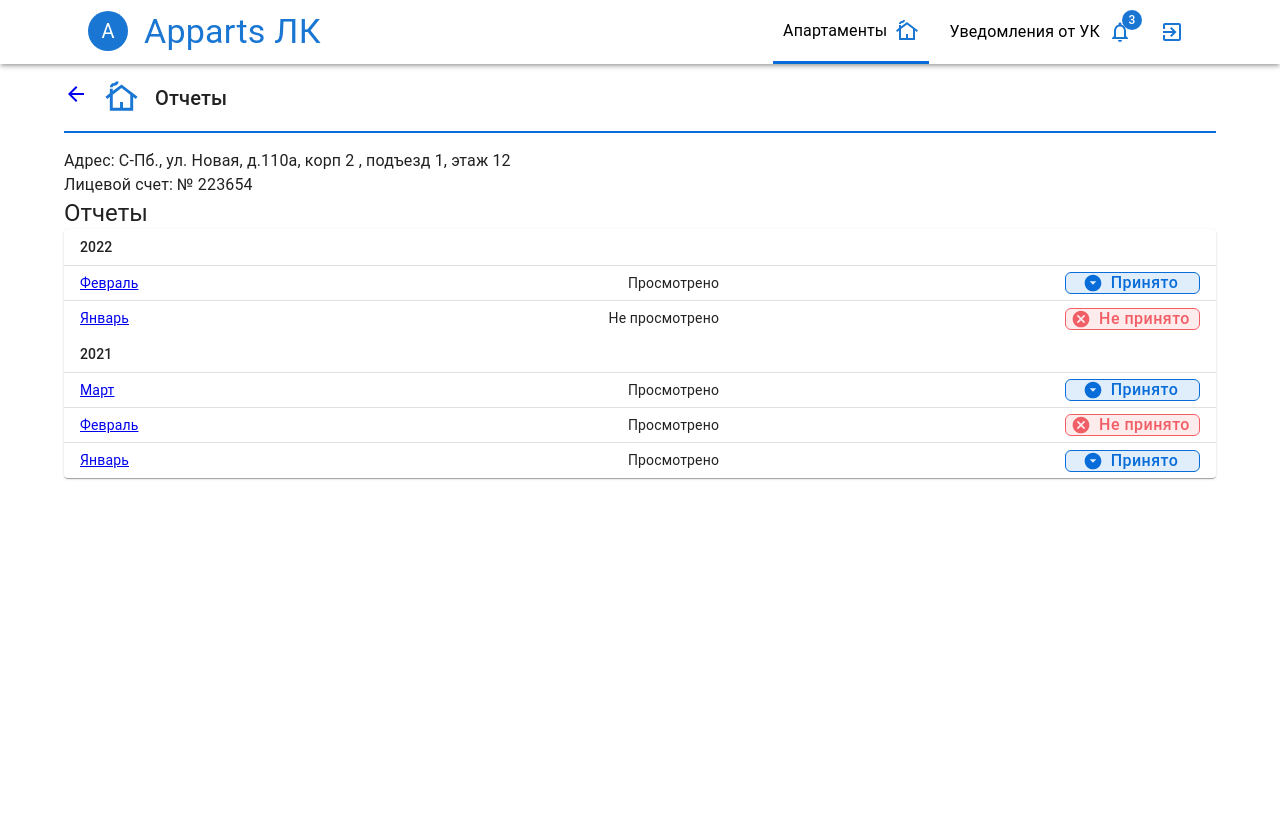
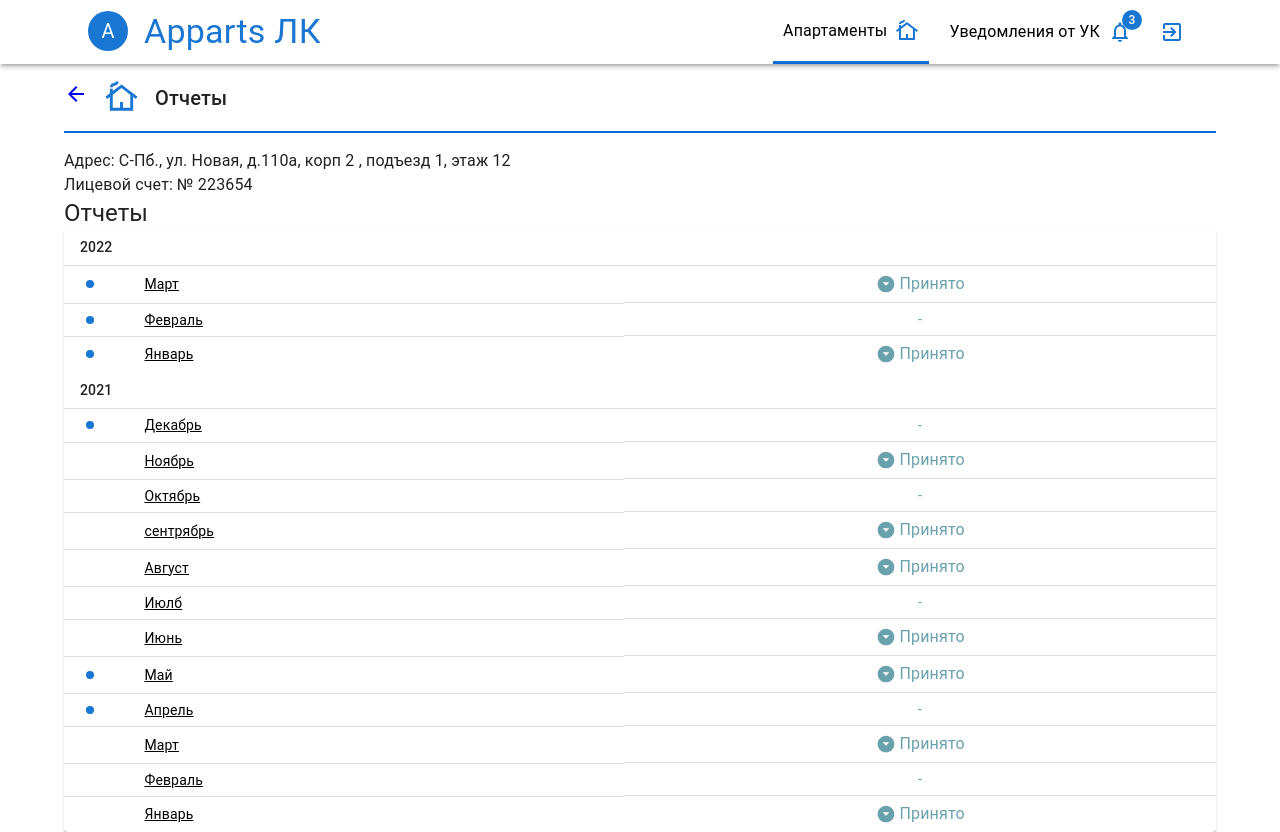
Before and after one commit to KosilovaDaria/LK_app, a React (Create React App) app: page /apartments/reports in a window 1280 px wide. Before the commit the page ends 800 px from the top, so only its background shows below. Built offline with nearby package versions, Linux system fonts and the light colour scheme.

Commit message:
fixed: ReportsList component

```diff
--- a/src/components/reportsList/ReportsList.js
+++ b/src/components/reportsList/ReportsList.js
@@ -1,55 +1,43 @@
-import { Table, TableBody, TableCell, TableContainer, TableHead, TableRow, Paper, Button } from '@mui/material';
+import { Table, TableBody, TableCell, TableContainer, TableHead, TableRow, Box, Paper, Button, Typography } from '@mui/material';
 import { useEffect, useState } from 'react';
 import { Link, Outlet } from 'react-router-dom';
-import { ArrowDropDownCircle, Cancel} from '@mui/icons-material';
+import { ArrowDropDownCircle} from '@mui/icons-material';
 import {  styled } from '@mui/material/styles';
 
-
-const CustomButton = styled(Button) ({
-  width: 135,
-  height: 22,
-  textTransform: 'none',
-  fontSize: 16,
-  borderRadius:'6px',
-  '&:focus': {
-    boxShadow: '0 0 0 0.2rem rgba(0,123,255,.5)',
-  },
+const NewReport = styled(Box) ({
+  width: 8,
+  height: 8,
+  borderRadius: '50%',
+  margin: 6
 })
-const AcceptButton = styled(CustomButton)({
-  backgroundColor: 'rgba(103, 166, 235, 0.2)',
-  border: '1px solid rgba(9, 109, 217, 2)',
-  color: 'rgba(9, 109, 217, 1)',
-'&:hover':{
-  color: 'rgba(9, 109, 217, 1)',
-},
-});
-const DeclineButton = styled(CustomButton)({
-  backgroundColor: 'rgba(251, 158, 163, 0.2)',
-  border: '1px solid rgba(242, 94, 102, 1)',
-  color: 'rgba(242, 94, 102, 1)',
-'&:hover':{
-  color: 'rgba(242, 94, 102, 1)',
-},
-});
-
 
 const ReportsList = () => {
   const data = [
 
-    { id: 0, year: 2022, month: 'Февраль', status: 'Просмотрено', accept: true },
-    { id: 1, year: 2022, month: 'Январь', status: 'Не просмотрено', accept: false },
-    { id: 2, year: 2021, month: 'Март', status: 'Просмотрено', accept: true },
-    { id: 3, year: 2021, month: 'Февраль', status: 'Просмотрено', accept: false },
-    { id: 4, year: 2021, month: 'Январь', status: 'Просмотрено', accept: true },
+    { id: 0, year: 2022, month: 'Март', new: true, accept: true },
+    { id: 1, year: 2022, month: 'Февраль', new: true, accept: false },
+    { id: 2, year: 2022, month: 'Январь', new: true, accept: true },
+    { id: 3, year: 2021, month: 'Декабрь', new: true, accept: false },
+    { id: 4, year: 2021, month: 'Ноябрь', new: false, accept: true },
+    { id: 5, year: 2021, month: 'Октябрь', new: false, accept: false },
+    { id: 6, year: 2021, month: 'сентрябрь', new: false, accept: true },
+    { id: 7, year: 2021, month: 'Август', new: false, accept: true },
+    { id: 8, year: 2021, month: 'Июлб', new: false, accept: false },
+    { id: 9, year: 2021, month: 'Июнь', new: false, accept: true },
+    { id: 10, year: 2021, month: 'Май', new: true, accept: true },
+    { id: 11, year: 2021, month: 'Апрель', new: true, accept: false },
+    { id: 12, year: 2021, month: 'Март', new: false, accept: true },
+    { id: 13, year: 2021, month: 'Февраль', new: false, accept: false },
+    { id: 14, year: 2021, month: 'Январь', new: false, accept: true },
   ]
   function renderRow(data, year) {
     const rows = data.map((row) => {
       if (row.year === year) {
         return (
           <TableRow key={row.id} sx={{ '&:last-child td, &:last-child th': { border: 0 } }}>
-            <TableCell component="th" scope="row"><Link to='report'>{row.month}</Link></TableCell>
-            <TableCell align="right">{row.status}</TableCell>
-            <TableCell align="right">{row.accept ? <AcceptButton startIcon={<ArrowDropDownCircle/>}> Принято</AcceptButton> : <DeclineButton  startIcon={<Cancel/>}>Не принято</DeclineButton>}</TableCell>
+            <TableCell width={2}>{row.new ? <NewReport sx={{ bgcolor: 'primary.main' }} /> : <NewReport sx={{ bgcolor: '#fff' }} />}</TableCell>
+            <TableCell align="left" ><Link to='report' style={{ color:'#000' }}>{row.month}</Link></TableCell>
+            <TableCell sx={{display:'flex', alignItems:'center', justifyContent:'center', color:'rgba(105, 161, 172, 1)'}}>{row.accept ? <><ArrowDropDownCircle fontSize="small" /><Typography ml={0.5}> Принято</Typography></>: '-'}</TableCell>
           </TableRow>
         )
       }
```
